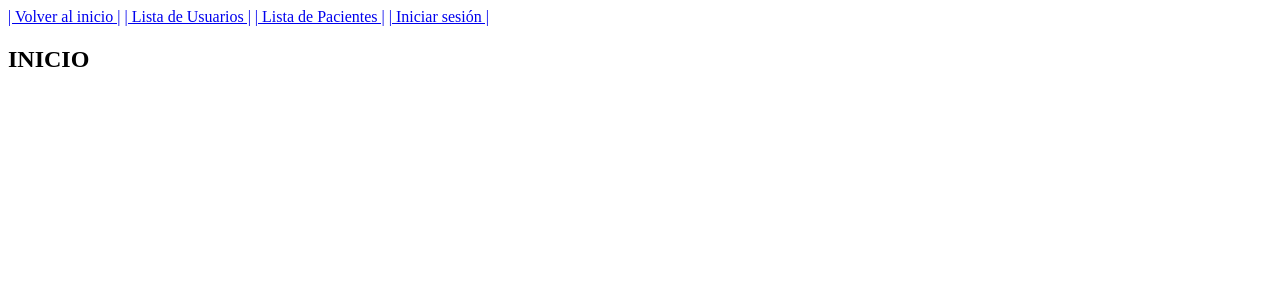
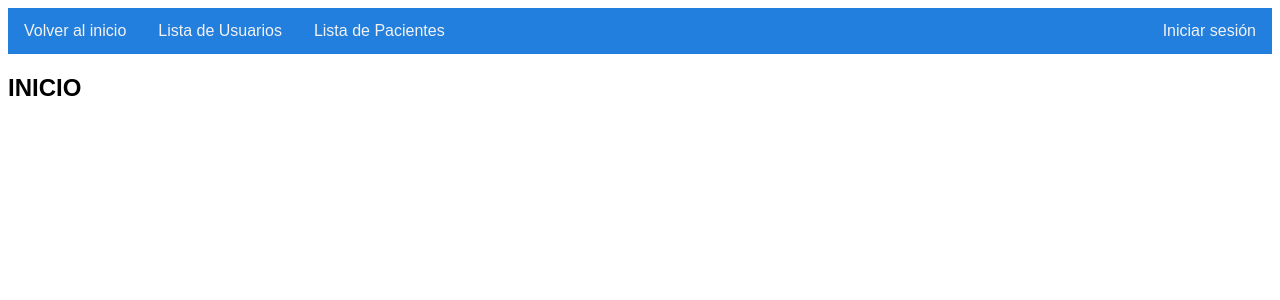
Before and after one commit to Dihue/app-vac-bootcamp-ecom, a Django app: page / in a window 1280 px wide. Shown: the top 300 px of the page. Run offline with Django 5.2, Linux system fonts and the light colour scheme.

Commit message:
Configuración y mejoras visuales en los templates

```diff
--- a/src/config/settings.py
+++ b/src/config/settings.py
@@ -128,6 +128,7 @@ USE_TZ = True
 # https://docs.djangoproject.com/en/5.1/howto/static-files/
 
 STATIC_URL = 'static/'
+STATICFILES_DIRS = [BASE_DIR / "static"]
 
 # Default primary key field type
 # https://docs.djangoproject.com/en/5.1/ref/settings/#default-auto-field
--- /dev/null
+++ b/src/static/css/styles.css
@@ -0,0 +1,37 @@
+body {
+    font-family: Arial, sans-serif;
+}
+.navbar {
+    /* background-color: #333; */
+    background-color: #237fdd;
+    overflow: hidden;
+}
+.navbar a, .navbar button {
+    float: left;
+    display: block;
+    color: #f2f2f2;
+    text-align: center;
+    padding: 14px 16px;
+    text-decoration: none;
+    border: none;
+    background: none;
+    cursor: pointer;
+    height: 100%;
+    font-size: 16px;
+}
+.navbar a:hover, .navbar button:hover {
+    background-color: #333;
+    color: #f2f2f2;
+}
+.navbar .session-buttons {
+    float: right;
+}
+.navbar .session-buttons form {
+    float: left;
+    margin: 0;
+}
+.navbar .session-buttons button {
+    padding: 14px 16px;
+    height: auto;
+    font-size: 16px;
+}
--- a/src/templates/base/base.html
+++ b/src/templates/base/base.html
@@ -1,23 +1,29 @@
+{% load static %}
 <!DOCTYPE html>
-<html lang="en">
+<html lang="es">
 <head>
     <meta charset="UTF-8">
     <meta name="viewport" content="width=device-width, initial-scale=1.0">
     <title>Document</title>
+    <link rel="stylesheet" href="{% static 'css/styles.css' %}">
 </head>
 <body>
-    <a href="{% url 'inicio' %}">| Volver al inicio |</a>
-    <a href="{% url 'usuarios:lista' %}">| Lista de Usuarios |</a>
-    <a href="{% url 'lista_de_pacientes' %}">| Lista de Pacientes |</a>
+    <div class="navbar">
+        <a href="{% url 'inicio' %}">Volver al inicio</a>
+        <a href="{% url 'usuarios:lista' %}">Lista de Usuarios</a>
+        <a href="{% url 'lista_de_pacientes' %}">Lista de Pacientes</a>
 
-    {% if user.is_authenticated %}
-        <form action="{% url 'logout' %}" method="post">{% csrf_token %}
-            <p><button type="submit">Cerrar sesión</button></p>
-        </form>
-    {% else %}
-        <a href="{% url 'login' %}">| Iniciar sesión |</a>
-    {% endif %}
+        <div class="session-buttons">
+            {% if user.is_authenticated %}
+                <form action="{% url 'logout' %}" method="post">{% csrf_token %}
+                    <button type="submit">Cerrar sesión</button>
+                </form>
+            {% else %}
+                <a href="{% url 'login' %}">Iniciar sesión</a>
+            {% endif %}
+        </div>
 
+    </div>
 
     {% block contenido  %}
     {% endblock contenido %}
```
Also changed, not shown: src/templates/login.html (+6 -2 lines), src/static/css/sign-in.css (renamed from src/templates/sign-in.css).
